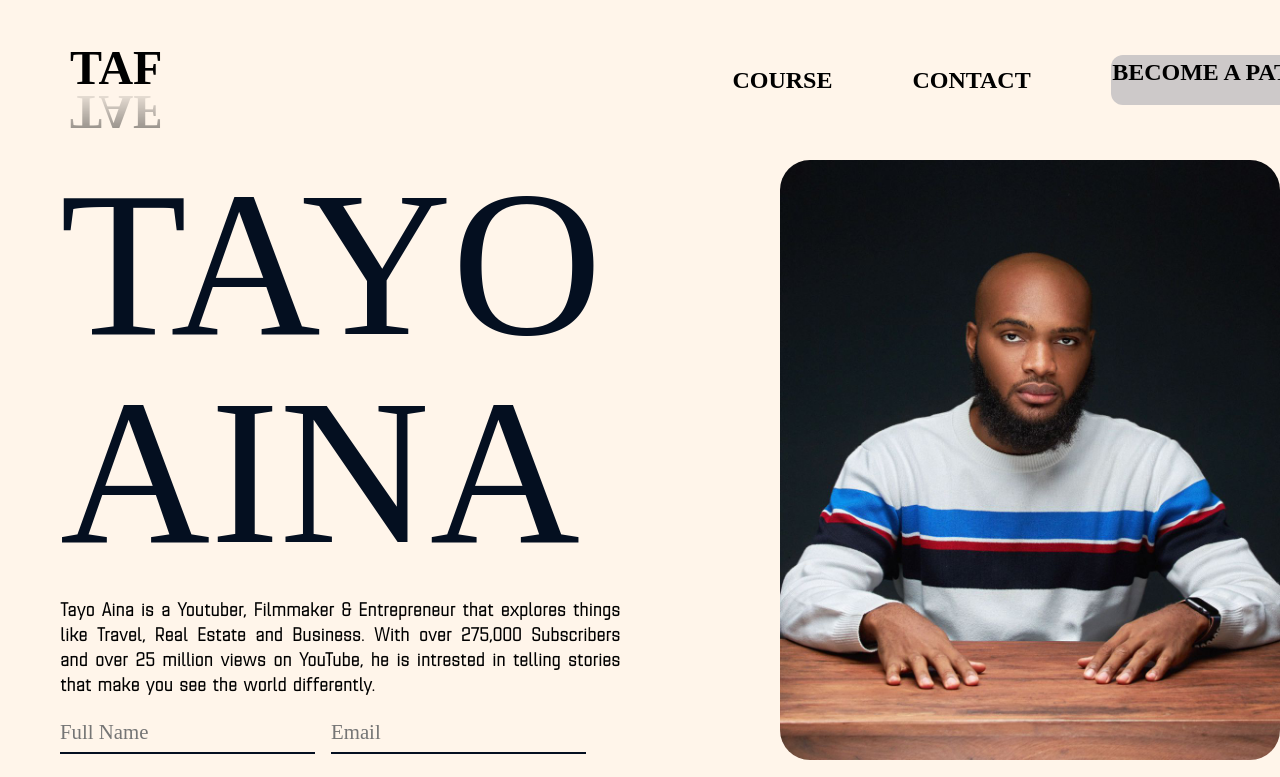
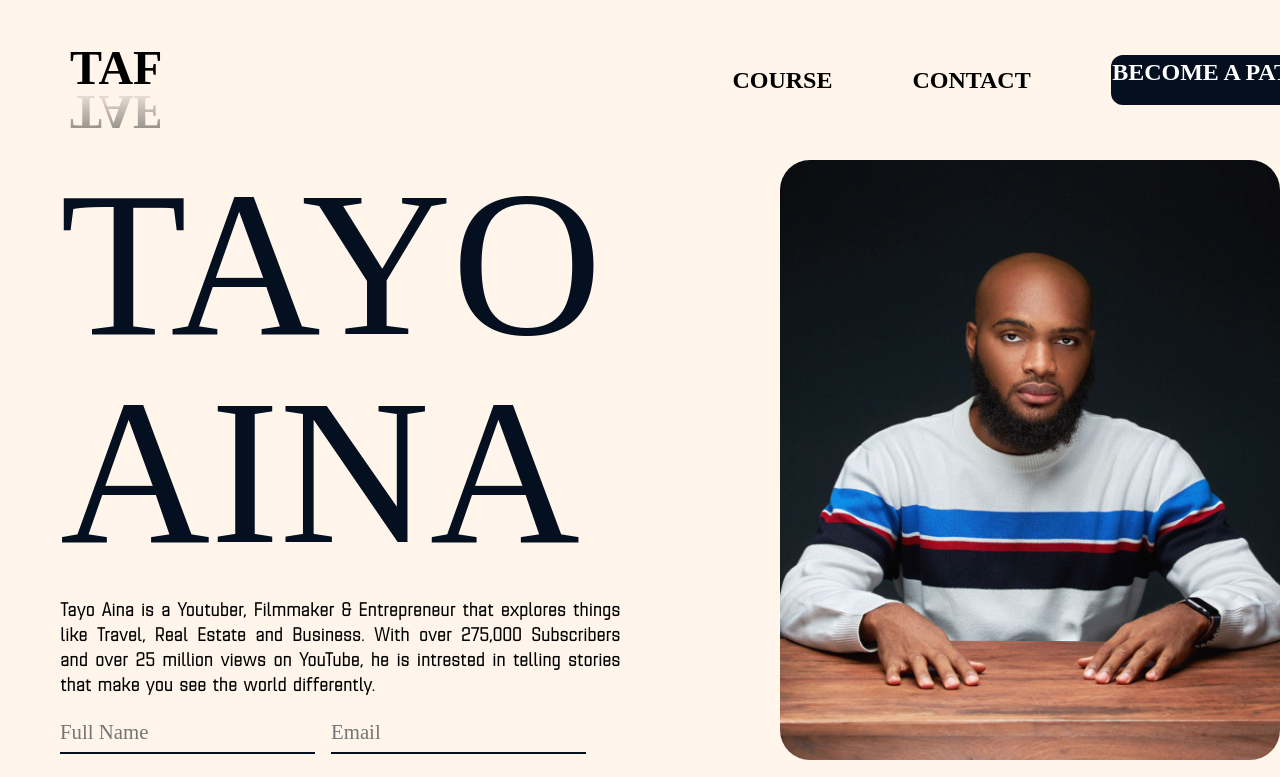
Before and after one commit to Bencodes1914/Tayo-Aina, a plain HTML site: page index.html in a window 1280 px wide. In both pictures the pointer is over the link "BECOME A PATREON". Shown: the top 777 px of the page. Drawn offline with Linux system fonts and the light colour scheme; a web font is replaced by a local one.

Commit message:
Committed

```diff
--- a/style.css
+++ b/style.css
@@ -86,6 +86,11 @@ a{
  font-size: 1.5rem;
  font-weight: 550;
  font-family: myFont;
+}
+
+.becomePatreon:hover{
+ background-color: #040f20;
+ color: white;
 }
 
 .main-content{
@@ -279,6 +284,7 @@ input{
  font-size: 1rem;
  line-height: 1.6;
  color: #b0b0b0;
+ text-align: left;
  margin-bottom: 25px;
 }
 
```
